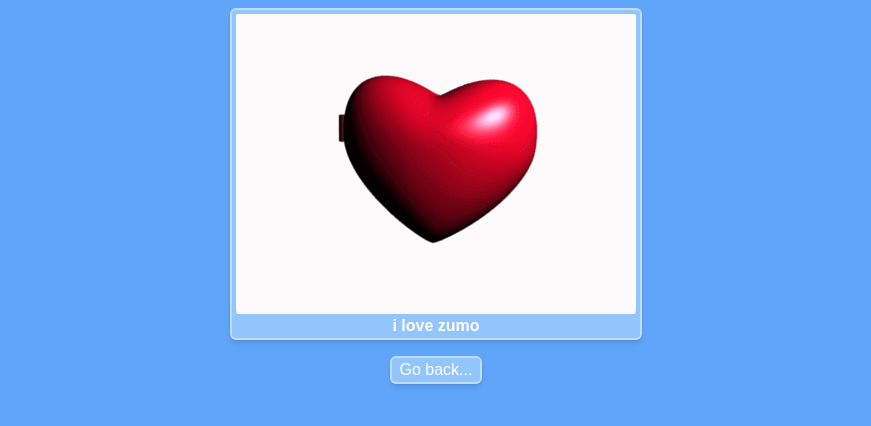
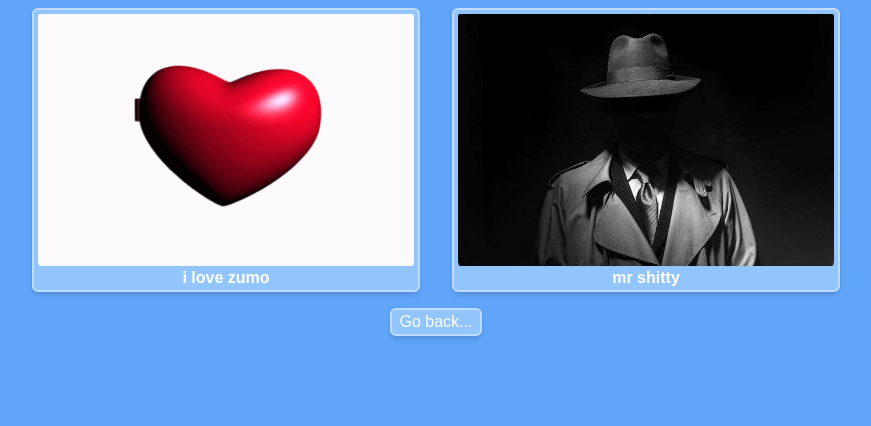
Before and after one commit to calciumista/shiny-parakeet, a SvelteKit app: page /more in a window 1280 px wide. Shown: the top 426 px of the page, without its empty margins (204-1075 px from the left). Built offline with nearby package versions, Linux system fonts and the light colour scheme; a web font is replaced by a local one.

Commit message:
add mr :puke: sh-sh-sh-shitty

```diff
--- a/src/routes/more/+page.svelte
+++ b/src/routes/more/+page.svelte
@@ -14,9 +14,16 @@
 {#if ready}
   <div>
     <div class="flex justify-center p-2 px-1">
-      <div class="flex-col blue-border">
-        <img src="./zumo.gif" class="px-1 pt-1 rounded-md" alt="zumo my beloved" />
-        <p class="font-bold px-2">i love zumo</p>
+      <div class="flex">
+        <div class="flex-col blue-border">
+          <img src="./zumo.gif" class="px-1 pt-1 rounded-md w-96 h-64" alt="zumo my beloved" />
+          <p class="font-bold px-2">i love zumo</p>
+        </div>
+        <div class="px-4" />
+        <div class="flex-col blue-border">
+          <img src="./mrshitty.png" class="px-1 pt-1 rounded-md w-96 h-64" alt="zumo my beloved" />
+          <p class="font-bold px-2">mr shitty</p>
+        </div>
       </div>
     </div>
     <div class="flex justify-center p-2 px-1">
```
Also changed, not shown: static/mrshitty.png (added).
